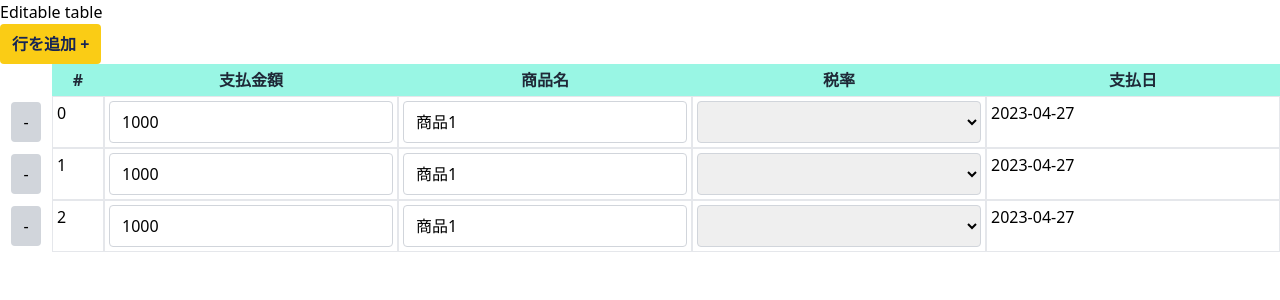
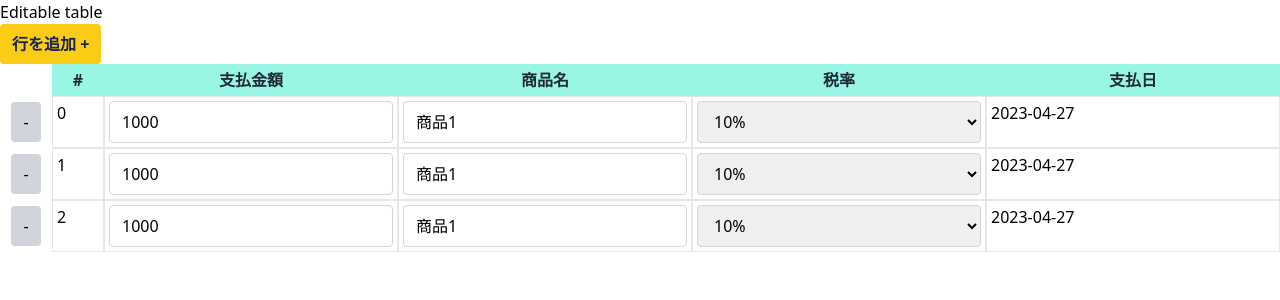
Before and after one commit to simonNozaki/edi-table, a Nuxt app: page / in a window 1280 px wide. Shown: the top 300 px of the page. Built offline with nearby package versions, Linux system fonts and the light colour scheme.

Commit message:
微修正

```diff
--- a/src/components/SideSheet.vue
+++ b/src/components/SideSheet.vue
@@ -9,7 +9,7 @@
 
 <style scoped lang="css">
 .sheet {
-  @apply w-1/2 h-full bg-white absolute top-0 right-0 z-50;
+  @apply w-1/2 h-full overflow-y-scroll bg-white absolute top-0 right-0 z-50;
 }
 
 .sheet-background {
--- a/src/components/atoms/Select.vue
+++ b/src/components/atoms/Select.vue
@@ -28,7 +28,6 @@ const onChange = (e: any) => {
 
 <template>
   <select @change="onChange">
-    <option :value="null"></option>
     <option v-for="option in props.options" :key="option.id">
       {{ option.value }}
     </option>
```
